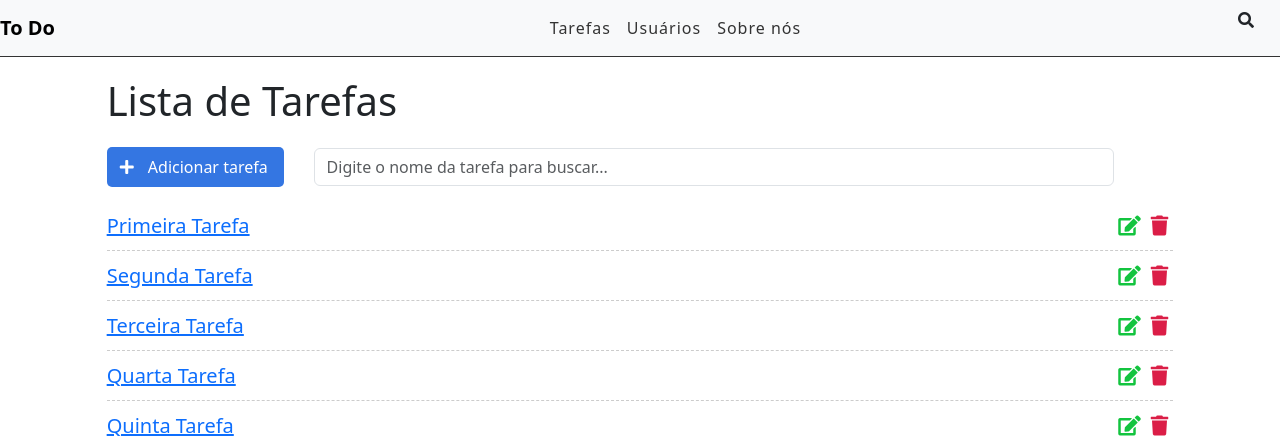
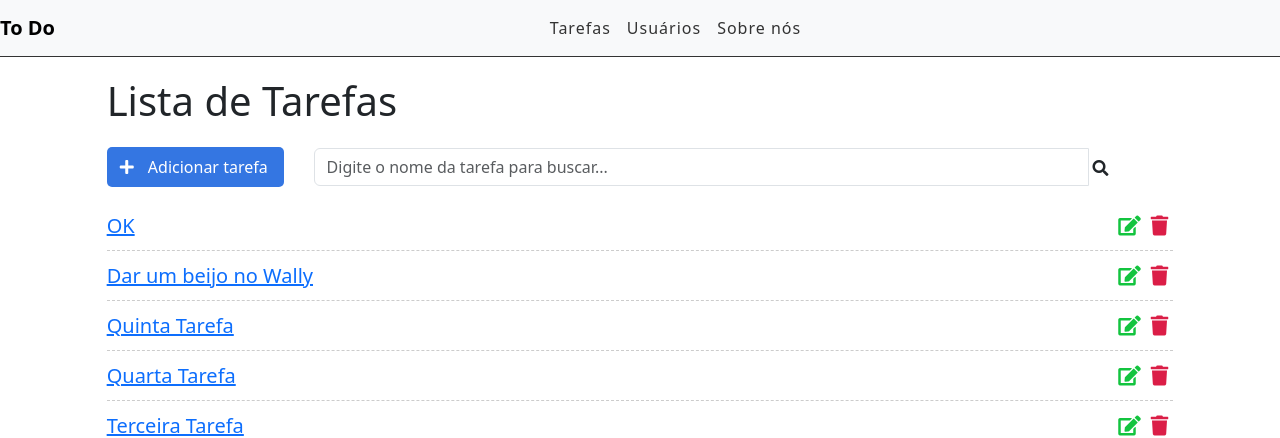
Before and after one commit to LaisDomingos/ToDo, a Django app: page / in a window 1280 px wide. Shown: the top 438 px of the page. Run offline with Django 5.2, Linux system fonts and the light colour scheme; data comes from the database, SQL or seed files in the repository; both versions use the stored data as it was after the commit.

Commit message:
Add files via upload

```diff
--- a/projeto-todo/todo/tasks/static/css/style.css
+++ b/projeto-todo/todo/tasks/static/css/style.css
@@ -24,6 +24,11 @@
 
 /* Botão de adicionar */
 
+
+#add-link {
+    text-decoration: none;
+}
+
 .add-div {
     background-color: #3476e2;
     cursor: pointer;
@@ -43,9 +48,9 @@
 /* Search */
 
 .fas.fa-search {
-    position: absolute;
-    top: 12px;
-    right: 26px;
+    margin-top: 11.5px;
+    margin-left: 5px;
+    margin-right: 5px;
 }
 
 .search-div {
--- a/projeto-todo/todo/tasks/templates/tasks/list.html
+++ b/projeto-todo/todo/tasks/templates/tasks/list.html
@@ -5,12 +5,18 @@
 {% block conteudo %}
 <div class="offset-1 col-10 list-div">
     <h1>Lista de Tarefas</h1>
-    <div class="col-2 add-div">
-        <i class="fas fa-plus"></i> Adicionar tarefa
-    </div>
+    <a id="add-link" href="newtask/">
+        <div class="col-2 add-div">
+            <i class="fas fa-plus"></i> Adicionar tarefa
+        </div>
+    </a>
     <div class="col-9 search-div">
-        <input class="form-control" type="text" id="search" name="search" placeholder="Digite o nome da tarefa para buscar...">
-        <i class="fas fa-search"></i>
+        <div class="input-group">
+            <input class="form-control" type="text" id="search" name="search" placeholder="Digite o nome da tarefa para buscar...">
+            <div class="input-group-append">
+                <i class="fas fa-search"></i>
+            </div>
+        </div>
     </div>
     <ul class="task-list">
         {% for task in tasks %}
--- a/projeto-todo/todo/tasks/urls.py
+++ b/projeto-todo/todo/tasks/urls.py
@@ -6,5 +6,6 @@ urlpatterns = [
     path('helloworld/', views.helloWorld),
     path('', views.taskList, name='task-list'),
     path('task/<int:id>', views.taskView, name="task-view"),
+    path('newtask/', views.newTask, name="new-task"),
     path('yourname/<str:name>', views.yourName, name='your-name'),
 ]
--- a/projeto-todo/todo/tasks/views.py
+++ b/projeto-todo/todo/tasks/views.py
@@ -1,15 +1,32 @@
-from django.shortcuts import render, get_object_or_404
+from django.shortcuts import render, get_object_or_404, redirect
 from django.http import HttpResponse
+from .forms import TaskForm
 
 from .models import Task
 
+#mostrar a lista de tarefas
 def taskList(request):
-    tasks = Task.objects.all() #Pega todos os objetos
+    tasks = Task.objects.all().order_by('-created_at') #ordenar por data de criação, mais novo para o mais antigo
     return render(request, 'tasks/list.html', {'tasks':tasks})
 
+#para ver os detalhes daquela tarefa
 def taskView(request, id):
     task = get_object_or_404(Task, pk=id)
     return render(request, 'tasks/task.html', {'task': task})
+
+#criar nova tarefa
+def newTask(request):
+    if request.method == 'POST':
+        form = TaskForm(request.POST) #variável para chamar o formulário
+
+        if form.is_valid():
+            task = form.save(commit=False) #ele vai parar o processo de inserção de dados e vai esperar o comando de salvar
+            task.done = 'doing'
+            task.save()
+            return redirect('/')
+    else:
+        form = TaskForm()
+        return render(request, 'tasks/addtask.html', {'form': form})
 
 def helloWorld(request):
     return HttpResponse('Hello World!')
```
Also changed, not shown: projeto-todo/todo/tasks/forms.py (added, +10 -0 lines), projeto-todo/todo/tasks/templates/tasks/addtask.html (added, +14 -0 lines), projeto-todo/todo/db.sqlite3.
